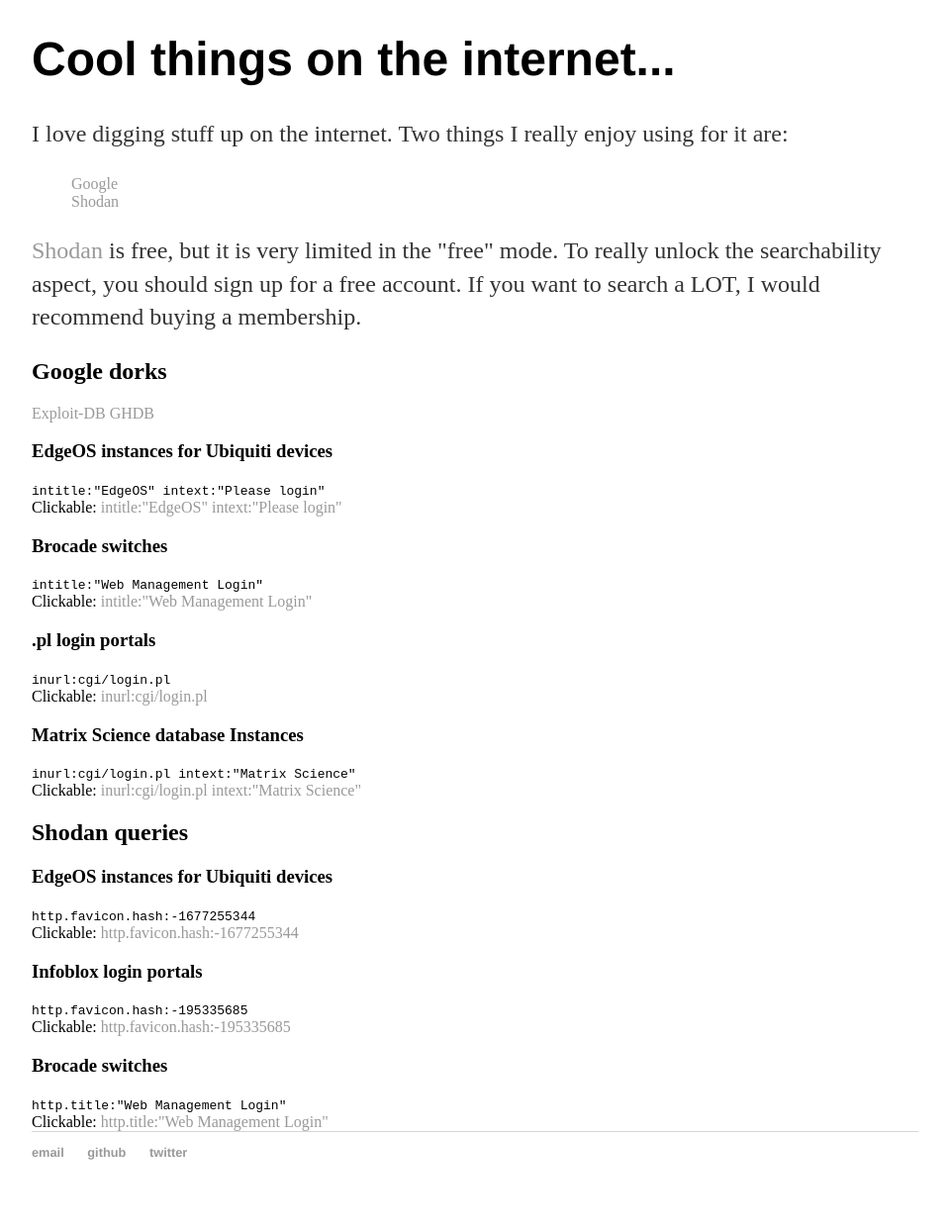
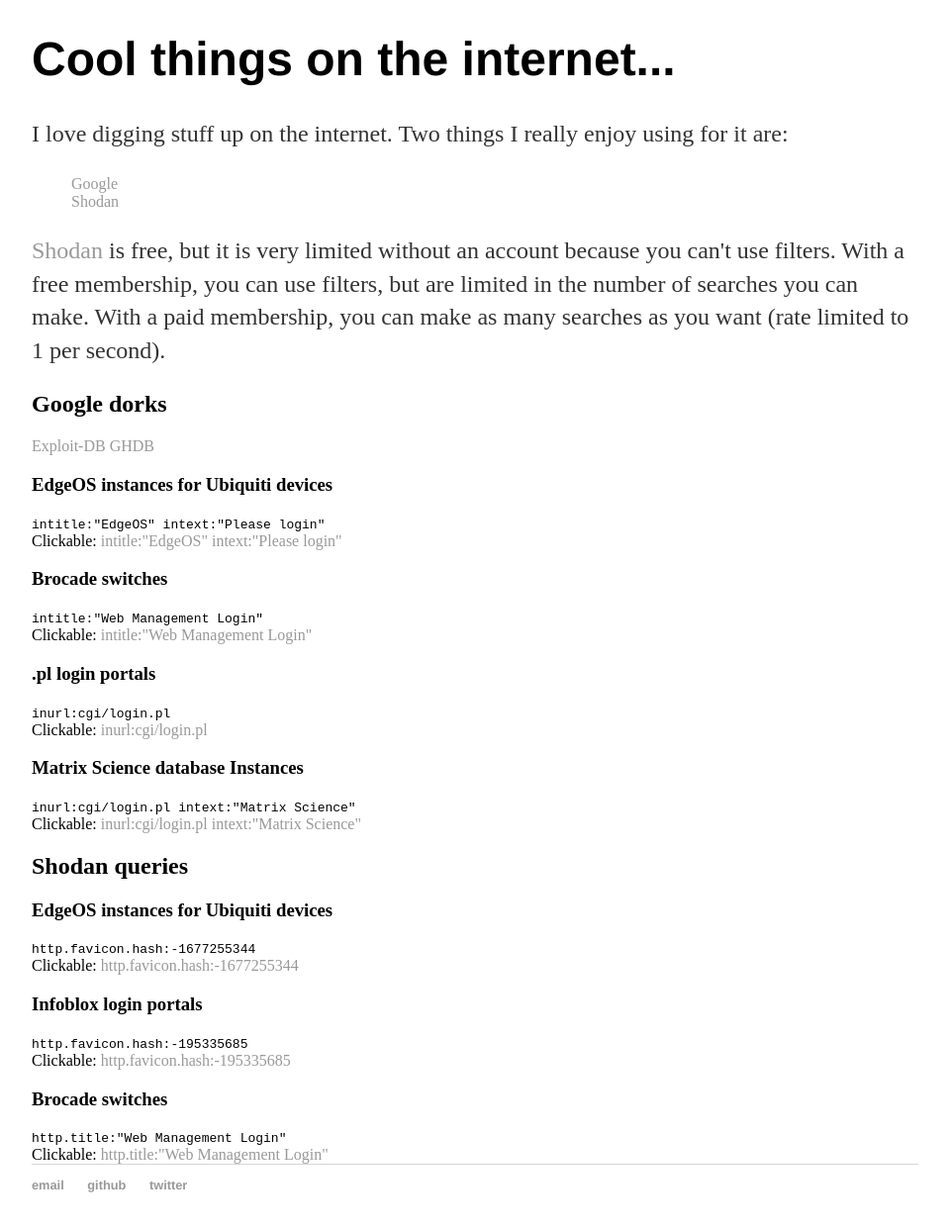
Before and after one commit to mcorybillington/mcorybillington.github.io, a Jekyll site: the page built from osint/index.html, in a window 1280 px wide, cut to the strip 264-1529 px from the top of the page. Shown: the top 1244 px of the strip at 99% size, without its empty margins (160-1119 px from the left). Built offline with Jekyll 4.4.1, drawn with Linux system fonts in a browser that asks for light colours.

Commit message:
Reworded

```diff
--- a/osint/index.html
+++ b/osint/index.html
@@ -12,7 +12,7 @@
             <li><a href="https://shodan.io">Shodan</a></li>
         </ul>
     <p>
-        <a href="https://shodan.io">Shodan</a> is free, but it is very limited in the "free" mode. To really unlock the searchability aspect, you should sign up for a free account. If you want to search a LOT, I would recommend buying a membership.
+        <a href="https://shodan.io">Shodan</a> is free, but it is very limited without an account because you can't use filters. With a free membership, you can use filters, but are limited in the number of searches you can make. With a paid membership, you can make as many searches as you want (rate limited to 1 per second).
     </p>
     <h2>Google dorks</h2>
     <a href="https://www.exploit-db.com/google-hacking-database?author=10095">Exploit-DB GHDB</a>
```
